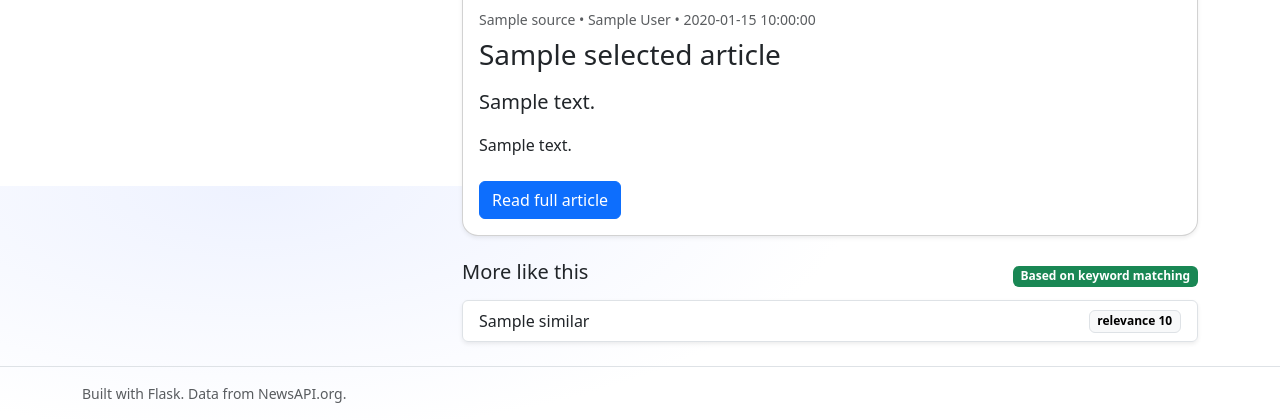
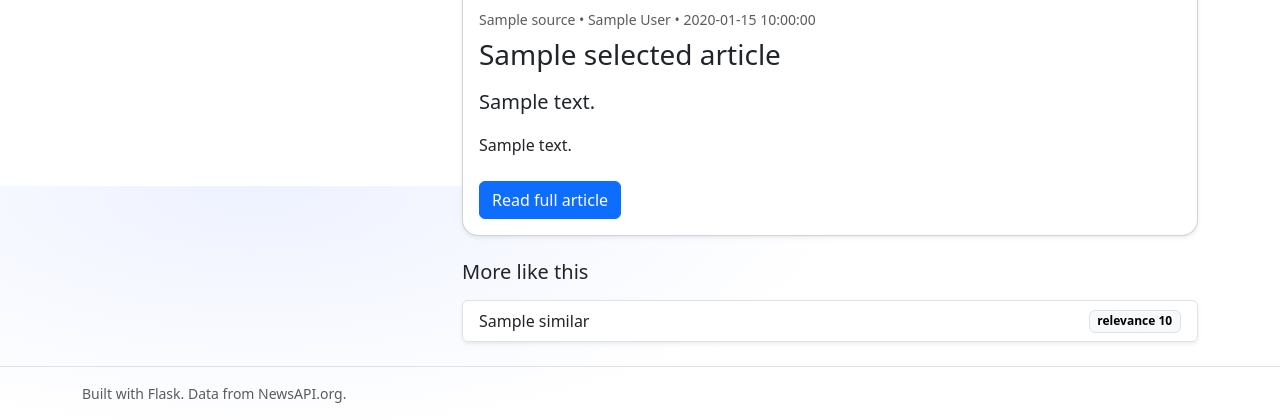
Before and after one commit to Akshaya444/News-Application, a Flask app: template templates/index.html in a window 1280 px wide. Shown: the part 614-1034 px from the top of the page. Run offline with Flask 3, Linux system fonts and the light colour scheme; the template is opened without the code that fills it: most values are stand-ins (such as "Sample title", 1, 10 or a date in 2020); grey boxes marked "Sample" are stand-in pictures.

Commit message:
Updated index.html again for more improvements

```diff
--- a/templates/index.html
+++ b/templates/index.html
@@ -160,7 +160,6 @@
             <div class="mt-4">
               <div class="d-flex align-items-center justify-content-between">
                 <h5 class="mb-2">More like this</h5>
-                <span class="badge text-bg-success">Based on keyword matching</span>
               </div>
 
               {% if similar|length == 0 %}
```
